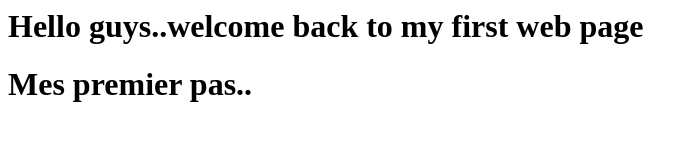
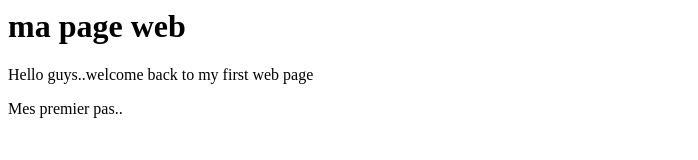
Before and after one commit to Amouna99/hello, a plain HTML site: page index.html in a window 1280 px wide. Shown: the whole page, without its empty margins (0-698 px from the left). Drawn offline with Linux system fonts and the light colour scheme.

Commit message:
Update index.html

```diff
--- a/index.html
+++ b/index.html
@@ -2,8 +2,10 @@
   <head>
     <title>Hello...</title>
       </head>
- <h1>Hello guys..welcome back to my first web page</h1>
-<h1> Mes premier pas..</h1>
+  <h1> ma page web </h1>
+ <p>Hello guys..welcome back to my first web page</p>
+<p> Mes premier pas..</p>
+
 
 
 
```
